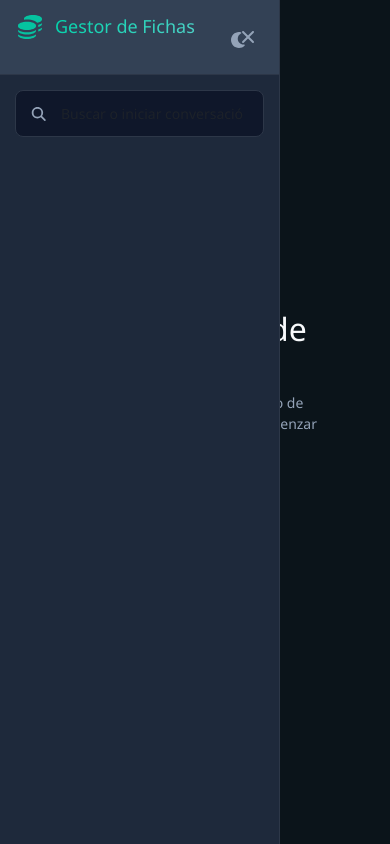
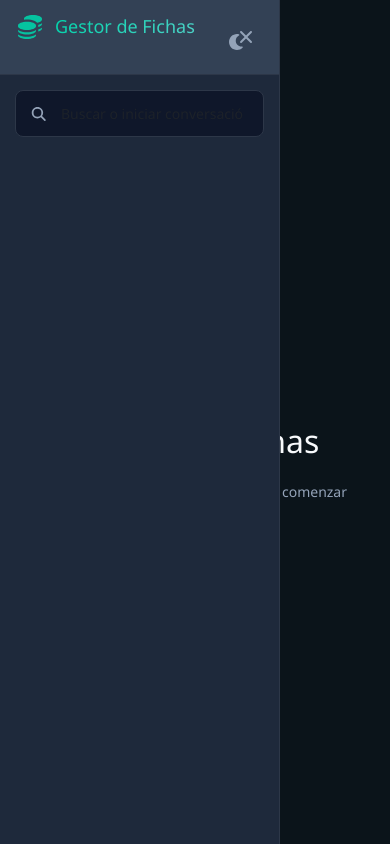
Before and after one commit to Pauli2412/gestor-fichas, a React (Vite) app: page / in a window 390 px wide. Built offline with nearby package versions, Linux system fonts and the light colour scheme.

Commit message:
vistas de prueba

```diff
--- a/src/components/ChatUser.jsx
+++ b/src/components/ChatUser.jsx
@@ -498,23 +498,10 @@ const ChatUser = () => {
           {/* Chat Area */}
           <div className="chat-area p-0 d-flex flex-column">
             {!chatActive ? (
-              <div className="welcome-screen d-flex flex-column align-items-center justify-content-center text-center h-100 position-relative">
-
-                {/* Controles (si ya los añadiste) */}
-                <div className="welcome-controls">
-                  {/* ... botones de tema y cerrar */}
-                </div>
-
-                {/* Nuevo Contenedor para el Encabezado Centrado */}
-                <div className="welcome-header-content">
+              <div className="welcome-screen d-flex flex-column align-items-center justify-content-center text-center h-100">
                 <FontAwesomeIcon icon={faComments} />
-                  <div className="welcome-title-group"> {/* Agrupamos h2 y p */}
                 <h2>Gestor de Fichas</h2>
                 <p>Ingresa tu número de teléfono para comenzar</p>
-                  </div>
-                </div>
-
-                {/* El botón permanece abajo */}
                 <button
                   className="btn btn-primary mt-3"
                   onClick={initializeChat}
--- a/src/components/chat.css
+++ b/src/components/chat.css
@@ -140,32 +140,9 @@
   display: none;
 }
 
-.gestor-fichas .sidebar-controls {
-  display: flex;
-  gap: 8px;
-  align-items: center;
-}
 
 .gestor-fichas .sidebar.collapsed .sidebar-controls {
   gap: 5px;
-}
-
-.gestor-fichas .theme-toggle,
-.gestor-fichas .sidebar-toggle {
-  background: none;
-  border: none;
-  color: var(--text-secondary);
-  font-size: 16px;
-  cursor: pointer;
-  padding: 8px;
-  border-radius: 50%;
-  transition: background 0.2s;
-  display: flex;
-  align-items: center;
-  justify-content: center;
-  width: 32px;
-  height: 32px;
-  flex-shrink: 0;
 }
 
 .gestor-fichas .theme-toggle:hover,
@@ -242,47 +219,6 @@
   background: var(--border-color);
 }
 
-/* Chat header */
-.gestor-fichas .chat-header {
-  padding: 15px 20px;
-  background: var(--bg-tertiary);
-  border-bottom: 1px solid var(--border-color);
-  display: flex;
-  align-items: center;
-  gap: 15px;
-  min-height: 70px;
-}
-
-.gestor-fichas .chat-avatar {
-  width: 40px;
-  height: 40px;
-  border-radius: 50%;
-  background: none; /* Elimina el fondo para que la imagen se vea bien */
-  display: flex;
-  align-items: center;
-  justify-content: center;
-  color: white;
-  font-weight: bold;
-  overflow: hidden; /* Asegura que la imagen no se salga del círculo */
-}
-
-.gestor-fichas .chat-avatar .avatar-icon {
-  width: 100%;
-  height: 100%;
-  object-fit: cover;
-}
-
-.gestor-fichas .chat-info h3 {
-  font-size: 16px;
-  font-weight: 400;
-  margin: 0;
-}
-
-.gestor-fichas .chat-info p {
-  font-size: 13px;
-  color: var(--text-secondary);
-  margin: 0;
-}
 
 .gestor-fichas .messages-container {
   flex: 1;
@@ -359,6 +295,15 @@
 }
 
 /* Welcome Screen */
+.gestor-fichas .welcome-screen {
+  flex: 1;
+  display: flex;
+  flex-direction: column;
+  align-items: center;
+  justify-content: center;
+  text-align: center;
+  padding: 40px;
+}
 
 .gestor-fichas .welcome-screen svg {
   font-size: 120px;
@@ -603,55 +548,124 @@
   }
 }
 
-.gestor-fichas .welcome-screen {
-  flex: 1;
+/* Solución 1: Mejorar el espaciado horizontal */
+.gestor-fichas .sidebar-controls {
   display: flex;
-  flex-direction: column; /* Centra verticalmente el header y el botón */
+  gap: 12px; /* Aumentar el gap de 8px a 12px */
+  align-items: center;
+  flex-wrap: nowrap; /* Evitar que se envuelvan */
+}
+
+/* Asegurar que los botones tengan un tamaño fijo */
+.gestor-fichas .theme-toggle,
+.gestor-fichas .sidebar-toggle {
+  background: none;
+  border: none;
+  color: var(--text-secondary);
+  font-size: 16px;
+  cursor: pointer;
+  padding: 8px;
+  border-radius: 50%;
+  transition: background 0.2s;
+  display: flex;
   align-items: center;
   justify-content: center;
-  text-align: center;
-  padding: 40px;
-  position: relative; /* Lo mantenemos para los botones de control */
+  width: 36px; /* Aumentar de 32px a 36px */
+  height: 36px;
+  flex-shrink: 0; /* Evitar que se compriman */
+  min-width: 36px; /* Asegurar ancho mínimo */
 }
 
-/* 1. Nuevo contenedor principal para el ícono y el texto */
-.gestor-fichas .welcome-header-content {
+
+
+
+
+
+/* Chat header - Modificar para alinear el texto junto al icono */
+.gestor-fichas .chat-header {
+  padding: 15px 20px;
+  background: var(--bg-tertiary);
+  border-bottom: 1px solid var(--border-color);
   display: flex;
-  align-items: center; /* Alinea ícono y texto verticalmente al centro */
-  gap: 20px; /* Espacio entre el ícono y el grupo de texto */
-  margin-bottom: 30px; /* Separación del botón u otros elementos inferiores */
+  align-items: center;
+  gap: 15px;
+  min-height: 70px;
+  /* Remover justify-content: space-between si lo tienes */
 }
 
-/* 2. Modificamos el ícono */
-.gestor-fichas .welcome-header-content svg {
-  font-size: 80px; /* Reducimos el ícono para que no sea tan grande */
+/* El botón del sidebar móvil debe mantenerse a la izquierda */
+.gestor-fichas .sidebar-toggle-mobile {
+  background: none;
+  border: none;
   color: var(--text-secondary);
-  /* Eliminamos el margin-bottom: 30px que estaba en el CSS original */
-  margin-bottom: 0;
-  flex-shrink: 0; /* Evita que el ícono se encoja */
+  font-size: 18px;
+  cursor: pointer;
+  padding: 8px;
+  border-radius: 50%;
+  transition: background 0.2s;
+  display: none;
+  align-items: center;
+  justify-content: center;
+  width: 40px;
+  height: 40px;
+  flex-shrink: 0; /* No se comprime */
 }
 
-/* 3. Estilos para el grupo de título/subtítulo */
-.gestor-fichas .welcome-title-group {
-    text-align: left; /* Alineamos el texto dentro del grupo a la izquierda */
+/* Avatar del chat */
+.gestor-fichas .chat-avatar {
+  width: 40px;
+  height: 40px;
+  border-radius: 50%;
+  background: none;
+  display: flex;
+  align-items: center;
+  justify-content: center;
+  color: white;
+  font-weight: bold;
+  overflow: hidden;
+  flex-shrink: 0; /* No se comprime */
 }
 
-.gestor-fichas .welcome-title-group h2 {
-  font-size: 32px;
-  font-weight: 300;
-  margin: 0; /* Eliminamos el margen inferior para que se acerque a <p> */
+.gestor-fichas .chat-avatar .avatar-icon {
+  width: 100%;
+  height: 100%;
+  object-fit: cover;
 }
 
-.gestor-fichas .welcome-title-group p {
-  color: var(--text-secondary);
-  font-size: 14px;
-  margin-top: 5px; /* Pequeña separación entre h2 y p */
+/* Información del chat - quitar margin auto o flex-grow si los tienes */
+.gestor-fichas .chat-info {
+  flex-shrink: 0; /* No se comprime */
+  /* Remover cualquier margin-left: auto o flex: 1 si los tienes */
 }
 
-/* Desktop: ocultar el botón móvil del header */
-@media (min-width: 769px) {
+.gestor-fichas .chat-info h3 {
+  font-size: 16px;
+  font-weight: 400;
+  margin: 0;
+  white-space: nowrap; /* Evita que se rompa en múltiples líneas */
+}
+
+.gestor-fichas .chat-info p {
+  font-size: 13px;
+  color: var(--text-secondary);
+  margin: 0;
+  white-space: nowrap; /* Evita que se rompa en múltiples líneas */
+}
+
+/* Si quieres que haya espacio adicional después del texto, agrega esto: */
+.gestor-fichas .chat-header::after {
+  content: '';
+  flex: 1; /* Esto empuja todo hacia la izquierda */
+}
+
+/* Para móviles, mantener la misma estructura */
+@media (max-width: 768px) {
   .gestor-fichas .sidebar-toggle-mobile {
-    display: none !important;
+    display: flex;
+  }
+
+  .gestor-fichas .chat-header {
+    gap: 10px; /* Reducir gap en móviles */
   }
 
   .gestor-fichas .sidebar.collapsed {
```
Lines whose indentation alone changed are shown as unchanged.
